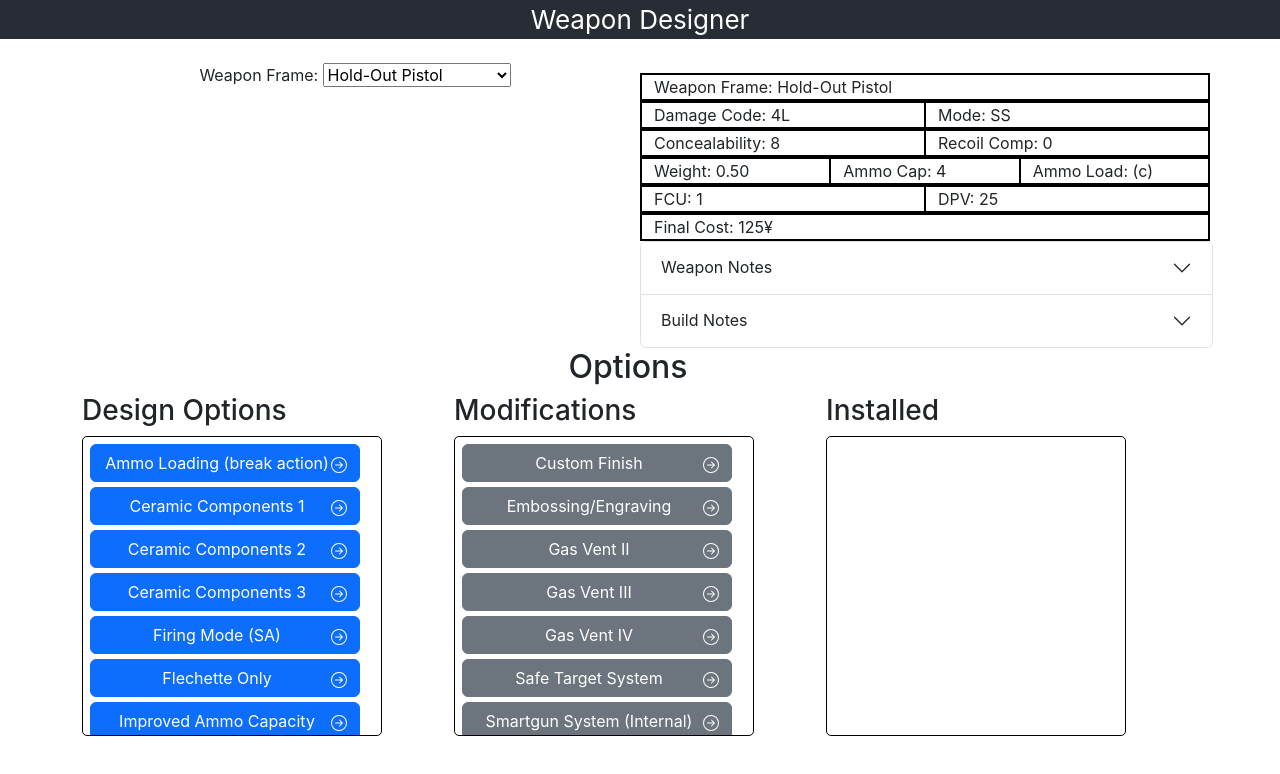
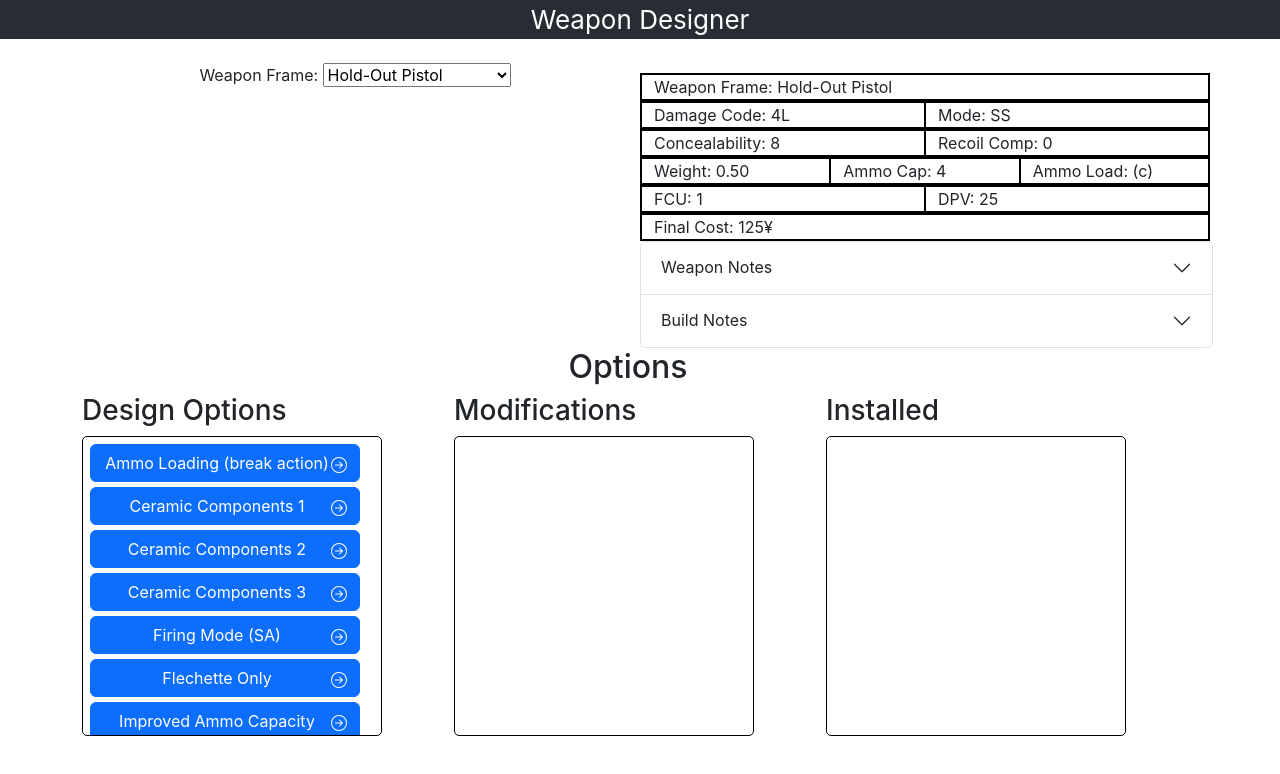
Before and after one commit to criticalfault/sr3-weapon-designer, a React (Create React App) app: page / in a window 1280 px wide. Shown: the top 774 px of the page. Built offline with nearby package versions, Linux system fonts and the light colour scheme.

Commit message:
Trying to fix the weapon frames from not showing if there is no mount place

```diff
--- a/src/App.js
+++ b/src/App.js
@@ -147,7 +147,7 @@ function App() {
           </div>
         </div>
         <div className='row'>
-          <WeaponCustomization weaponFrame={weaponFrame} Options={weaponFrames[weaponFrame].Options} WeaponModifications={WeaponModifications} installPart={setInstalledParts} installedParts={installedParts} WeaponOptions={WeaponOptionsPossible} UpdateWeaponFrameWindow={onUpdateCustomizationsHandler}    />
+          <WeaponCustomization weaponFrame={weaponFrames[weaponFrame]} Options={weaponFrames[weaponFrame].Options} WeaponModifications={WeaponModifications} installPart={setInstalledParts} installedParts={installedParts} WeaponOptions={WeaponOptionsPossible} UpdateWeaponFrameWindow={onUpdateCustomizationsHandler}    />
         </div>
       </div>
     </div>
--- a/src/components/WeaponCustomizations.js
+++ b/src/components/WeaponCustomizations.js
@@ -62,6 +62,12 @@ const WeaponCustomization = (props) => {
                   <ul id="Modifications">
                     {
                       Object.keys(props.WeaponModifications).map((key) => {
+
+                        let mod = props.WeaponModifications[key];
+                        console.log(props.weaponFrame);
+                        if(props.weaponFrame.Mounts.indexOf(mod.Mount) === -1 && props.weaponFrame.Mounts !== 'None'){
+                          return(<span></span>);
+                        }else{
                           return (<li key={key} onClick={() => { installPart(key, 'Mod') }} className="btn btn-secondary">{key}
                                     <span>
                                       <svg xmlns="http://www.w3.org/2000/svg" width="16" height="16" fill="currentColor" className="bi bi-arrow-right-circle" viewBox="0 0 16 16">
@@ -69,6 +75,8 @@ const WeaponCustomization = (props) => {
                                       </svg>
                                     </span>
                                     </li>)
+                        }
+
                       })
                     }
                   </ul>
```
Lines whose indentation alone changed are shown as unchanged.
